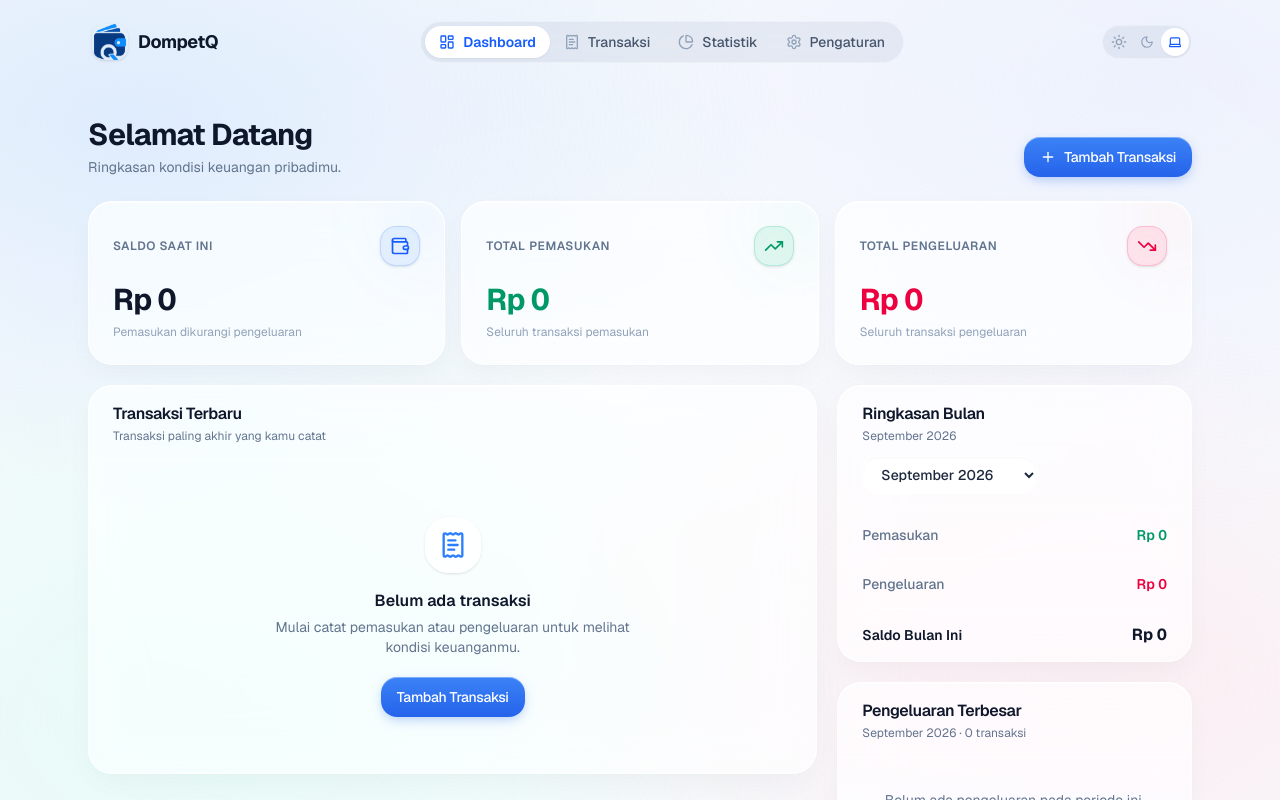
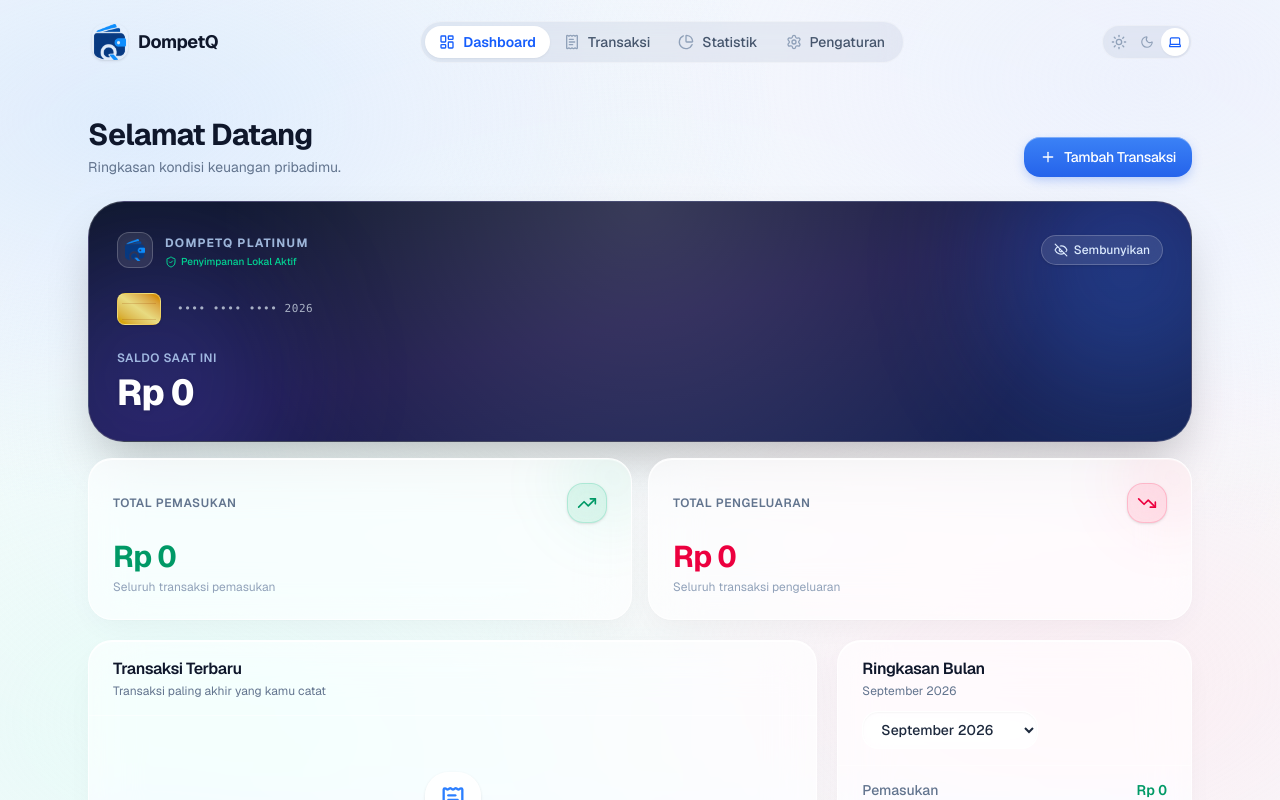
Before and after one commit to RiskiWahyuSaputra/keuangan, a Next.js app: page / in a window 1280 px wide. Shown: the top 800 px of the page. Built offline with nearby package versions, Linux system fonts and the light colour scheme.

Commit message:
feat: add Apple Titanium Virtual Card, hide-balance privacy mode, haptic feedback, and quick amount presets

```diff
--- a/components/dashboard/SummaryCards.tsx
+++ b/components/dashboard/SummaryCards.tsx
@@ -1,4 +1,8 @@
-import { TrendingDown, TrendingUp, Wallet, type LucideIcon } from "lucide-react";
+"use client";
+
+import { useEffect, useState } from "react";
+import Image from "next/image";
+import { Eye, EyeOff, TrendingDown, TrendingUp, Wallet, ShieldCheck, type LucideIcon } from "lucide-react";
 
 import { formatCurrency } from "@/lib/formatCurrency";
 
@@ -8,83 +12,143 @@ interface SummaryCardsProps {
   expense: number;
 }
 
-type Tone = "brand" | "income" | "expense";
-
-const TONE_STYLES: Record<Tone, { icon: string; iconBg: string; value: string; glow: string }> = {
-  brand: {
-    icon: "text-blue-600 dark:text-blue-400",
-    iconBg: "bg-blue-500/10 border-blue-500/20 dark:bg-blue-500/20 dark:border-blue-500/30",
-    value: "text-slate-900 dark:text-slate-100",
-    glow: "from-blue-500/5 dark:from-blue-500/15 to-transparent",
-  },
-  income: {
-    icon: "text-emerald-600 dark:text-emerald-400",
-    iconBg: "bg-emerald-500/10 border-emerald-500/20 dark:bg-emerald-500/20 dark:border-emerald-500/30",
-    value: "text-emerald-600 dark:text-emerald-400",
-    glow: "from-emerald-500/5 dark:from-emerald-500/15 to-transparent",
-  },
-  expense: {
-    icon: "text-rose-600 dark:text-rose-400",
-    iconBg: "bg-rose-500/10 border-rose-500/20 dark:bg-rose-500/20 dark:border-rose-500/30",
-    value: "text-rose-600 dark:text-rose-400",
-    glow: "from-rose-500/5 dark:from-rose-500/15 to-transparent",
-  },
-};
+const STORAGE_KEY = "dompetq_hide_balance";
 
 export default function SummaryCards({ balance, income, expense }: SummaryCardsProps) {
+  const [hideBalance, setHideBalance] = useState(false);
+  const [mounted, setMounted] = useState(false);
+
+  useEffect(() => {
+    setMounted(true);
+    const saved = localStorage.getItem(STORAGE_KEY);
+    if (saved === "true") setHideBalance(true);
+  }, []);
+
+  const toggleHideBalance = () => {
+    const next = !hideBalance;
+    setHideBalance(next);
+    localStorage.setItem(STORAGE_KEY, String(next));
+    if (typeof navigator !== "undefined" && navigator.vibrate) {
+      navigator.vibrate(25);
+    }
+  };
+
+  const maskValue = (amount: number) => {
+    if (!mounted) return formatCurrency(amount);
+    return hideBalance ? "Rp ••••••••" : formatCurrency(amount);
+  };
+
   return (
-    <div className="grid gap-4 sm:grid-cols-2 lg:grid-cols-3">
-      <SummaryCard
-        label="Saldo Saat Ini"
-        value={balance}
-        icon={Wallet}
-        tone={balance < 0 ? "expense" : "brand"}
-        hint={balance < 0 ? "Pengeluaran melebihi pemasukan" : "Pemasukan dikurangi pengeluaran"}
-      />
-      <SummaryCard
-        label="Total Pemasukan"
-        value={income}
-        icon={TrendingUp}
-        tone="income"
-        hint="Seluruh transaksi pemasukan"
-      />
-      <SummaryCard
-        label="Total Pengeluaran"
-        value={expense}
-        icon={TrendingDown}
-        tone="expense"
-        hint="Seluruh transaksi pengeluaran"
-      />
+    <div className="space-y-4">
+      {/* 1. Apple Wallet / Titanium Virtual Card Utama */}
+      <div className="relative overflow-hidden rounded-[2.25rem] p-6 sm:p-7 text-white shadow-2xl transition-all duration-300 hover:shadow-blue-500/20 border border-white/20 bg-gradient-to-br from-slate-900 via-indigo-950 to-blue-950 dark:from-slate-950 dark:via-blue-950/80 dark:to-slate-900">
+        {/* Specular Light & Mesh Glow Background */}
+        <div className="absolute -right-16 -top-16 h-64 w-64 rounded-full bg-blue-500/30 blur-3xl pointer-events-none" />
+        <div className="absolute -left-16 -bottom-16 h-64 w-64 rounded-full bg-indigo-500/20 blur-3xl pointer-events-none" />
+        <div className="absolute inset-0 bg-[radial-gradient(circle_at_50%_0%,rgba(255,255,255,0.15),transparent_70%)] pointer-events-none" />
+
+        {/* Baris Atas: Logo & Toggle Privasi */}
+        <div className="relative z-10 flex items-center justify-between">
+          <div className="flex items-center gap-3">
+            <div className="relative h-9 w-9 rounded-xl bg-white/10 p-1.5 backdrop-blur-md border border-white/20 shadow-inner flex items-center justify-center">
+              <Image
+                src="/logo-icon.png"
+                alt="DompetQ"
+                width={28}
+                height={28}
+                className="h-full w-full object-contain"
+              />
+            </div>
+            <div>
+              <span className="text-xs font-bold tracking-widest text-blue-200/80 uppercase">
+                DompetQ Platinum
+              </span>
+              <div className="flex items-center gap-1 text-[10px] text-emerald-400 font-medium">
+                <ShieldCheck className="h-3 w-3" />
+                <span>Penyimpanan Lokal Aktif</span>
+              </div>
+            </div>
+          </div>
+
+          <button
+            type="button"
+            onClick={toggleHideBalance}
+            aria-label={hideBalance ? "Tampilkan Saldo" : "Sembunyikan Saldo"}
+            title={hideBalance ? "Tampilkan Saldo" : "Sembunyikan Saldo"}
+            className="flex items-center gap-1.5 rounded-full bg-white/10 px-3 py-1.5 text-xs font-medium backdrop-blur-md border border-white/20 text-blue-100 hover:bg-white/20 active:scale-95 transition-all shadow-sm"
+          >
+            {hideBalance ? (
+              <>
+                <Eye className="h-3.5 w-3.5" />
+                <span className="hidden sm:inline">Tampilkan</span>
+              </>
+            ) : (
+              <>
+                <EyeOff className="h-3.5 w-3.5" />
+                <span className="hidden sm:inline">Sembunyikan</span>
+              </>
+            )}
+          </button>
+        </div>
+
+        {/* EMV Chip Visual Simbolik */}
+        <div className="relative z-10 mt-6 flex items-center gap-4">
+          <div className="h-8 w-11 rounded-lg bg-gradient-to-tr from-amber-400/80 via-yellow-200/90 to-amber-500/80 p-1 shadow-sm border border-yellow-200/50 flex flex-col justify-between">
+            <div className="h-1.5 w-full border-b border-amber-800/20" />
+            <div className="h-1.5 w-full border-b border-amber-800/20" />
+          </div>
+          <span className="text-[11px] font-mono tracking-wider text-slate-300/80">
+            •••• •••• •••• 2026
+          </span>
+        </div>
+
+        {/* Saldo Utama */}
+        <div className="relative z-10 mt-5">
+          <span className="text-xs font-semibold tracking-wider uppercase text-blue-200/80">
+            Saldo Saat Ini
+          </span>
+          <p className="mt-1 text-3xl sm:text-4xl font-extrabold tracking-tight tabular-nums drop-shadow-sm">
+            {maskValue(balance)}
+          </p>
+        </div>
+      </div>
+
+      {/* 2. Kartu Sub-Ringkasan: Pemasukan & Pengeluaran */}
+      <div className="grid gap-4 sm:grid-cols-2">
+        {/* Pemasukan */}
+        <div className="group relative overflow-hidden rounded-3xl ios-glass-card p-5 sm:p-6 transition-all duration-300 hover:-translate-y-0.5 hover:shadow-xl hover:shadow-emerald-500/5">
+          <div className="pointer-events-none absolute -right-6 -top-6 h-28 w-28 rounded-full bg-gradient-to-bl from-emerald-500/10 dark:from-emerald-500/20 to-transparent blur-xl" />
+          <div className="flex items-center justify-between gap-3">
+            <h2 className="text-xs font-semibold uppercase tracking-wider text-slate-500 dark:text-slate-400">
+              Total Pemasukan
+            </h2>
+            <span className="grid h-10 w-10 place-items-center rounded-2xl border backdrop-blur-md shadow-sm bg-emerald-500/10 border-emerald-500/20 dark:bg-emerald-500/20 dark:border-emerald-500/30">
+              <TrendingUp aria-hidden="true" className="h-5 w-5 text-emerald-600 dark:text-emerald-400" />
+            </span>
+          </div>
+          <p className="mt-4 break-words text-2xl sm:text-3xl font-bold tabular-nums tracking-tight text-emerald-600 dark:text-emerald-400">
+            {maskValue(income)}
+          </p>
+          <p className="mt-1 text-xs text-slate-400">Seluruh transaksi pemasukan</p>
+        </div>
+
+        {/* Pengeluaran */}
+        <div className="group relative overflow-hidden rounded-3xl ios-glass-card p-5 sm:p-6 transition-all duration-300 hover:-translate-y-0.5 hover:shadow-xl hover:shadow-rose-500/5">
+          <div className="pointer-events-none absolute -right-6 -top-6 h-28 w-28 rounded-full bg-gradient-to-bl from-rose-500/10 dark:from-rose-500/20 to-transparent blur-xl" />
+          <div className="flex items-center justify-between gap-3">
+            <h2 className="text-xs font-semibold uppercase tracking-wider text-slate-500 dark:text-slate-400">
+              Total Pengeluaran
+            </h2>
+            <span className="grid h-10 w-10 place-items-center rounded-2xl border backdrop-blur-md shadow-sm bg-rose-500/10 border-rose-500/20 dark:bg-rose-500/20 dark:border-rose-500/30">
+              <TrendingDown aria-hidden="true" className="h-5 w-5 text-rose-600 dark:text-rose-400" />
+            </span>
+          </div>
+          <p className="mt-4 break-words text-2xl sm:text-3xl font-bold tabular-nums tracking-tight text-rose-600 dark:text-rose-400">
+            {maskValue(expense)}
+          </p>
+          <p className="mt-1 text-xs text-slate-400">Seluruh transaksi pengeluaran</p>
+        </div>
+      </div>
     </div>
   );
 }
-
-interface SummaryCardProps {
-  label: string;
-  value: number;
-  icon: LucideIcon;
-  tone: Tone;
-  hint: string;
-}
-
-function SummaryCard({ label, value, icon: Icon, tone, hint }: SummaryCardProps) {
-  const styles = TONE_STYLES[tone];
-  return (
-    <article className="group relative overflow-hidden rounded-3xl ios-glass-card p-5 sm:p-6 transition-all duration-300 hover:-translate-y-0.5 hover:shadow-xl hover:shadow-blue-500/5">
-      <div className={`pointer-events-none absolute -right-6 -top-6 h-28 w-28 rounded-full bg-gradient-to-bl ${styles.glow} blur-xl`} />
-
-      <div className="flex items-center justify-between gap-3">
-        <h2 className="text-xs font-semibold uppercase tracking-wider text-slate-500 dark:text-slate-400">{label}</h2>
-        <span className={`grid h-10 w-10 place-items-center rounded-2xl border backdrop-blur-md shadow-sm ${styles.iconBg}`}>
-          <Icon aria-hidden="true" className={`h-5 w-5 ${styles.icon}`} />
-        </span>
-      </div>
-      <p
-        className={`mt-4 break-words text-2xl sm:text-3xl font-bold tabular-nums tracking-tight ${styles.value}`}
-      >
-        {formatCurrency(value)}
-      </p>
-      <p className="mt-1.5 text-xs text-slate-400 dark:text-slate-400">{hint}</p>
-    </article>
-  );
-}
--- a/components/transactions/DeleteDialog.tsx
+++ b/components/transactions/DeleteDialog.tsx
@@ -3,6 +3,7 @@
 import ConfirmDialog from "@/components/ui/ConfirmDialog";
 import { formatDateID } from "@/lib/date";
 import { formatCurrency } from "@/lib/formatCurrency";
+import { haptic } from "@/lib/haptic";
 import type { Transaction } from "@/types/transaction";
 
 interface DeleteDialogProps {
@@ -25,7 +26,10 @@ export default function DeleteDialog({
       cancelLabel="Batal"
       confirmVariant="danger"
       onCancel={onCancel}
-      onConfirm={onConfirm}
+      onConfirm={() => {
+        haptic.warning();
+        onConfirm();
+      }}
     >
       {transaction ? (
         <dl className="rounded-2xl border border-white/60 dark:border-white/10 bg-white/50 dark:bg-slate-800/60 p-4 text-sm backdrop-blur-sm shadow-xs">
--- /dev/null
+++ b/lib/haptic.ts
@@ -0,0 +1,29 @@
+/**
+ * Helper utilitas untuk haptic feedback ringan ala iOS/Android (Taptic Engine)
+ */
+export const haptic = {
+  /** Getaran sangat halus untuk navigasi tab, tombol kecil, toggle */
+  light: () => {
+    if (typeof navigator !== "undefined" && navigator.vibrate) {
+      navigator.vibrate(15);
+    }
+  },
+  /** Getaran medium untuk aksi sukses simpan / tambah transaksi */
+  medium: () => {
+    if (typeof navigator !== "undefined" && navigator.vibrate) {
+      navigator.vibrate(30);
+    }
+  },
+  /** Getaran ganda (warning) saat tombol hapus atau peringatan */
+  warning: () => {
+    if (typeof navigator !== "undefined" && navigator.vibrate) {
+      navigator.vibrate([25, 40, 30]);
+    }
+  },
+  /** Getaran sukses ritmis */
+  success: () => {
+    if (typeof navigator !== "undefined" && navigator.vibrate) {
+      navigator.vibrate([20, 30, 20]);
+    }
+  },
+};
```
Also changed, not shown: components/layout/MobileTabBar.tsx (+7 -1 lines), components/transactions/TransactionForm.tsx (+34 -0 lines).
